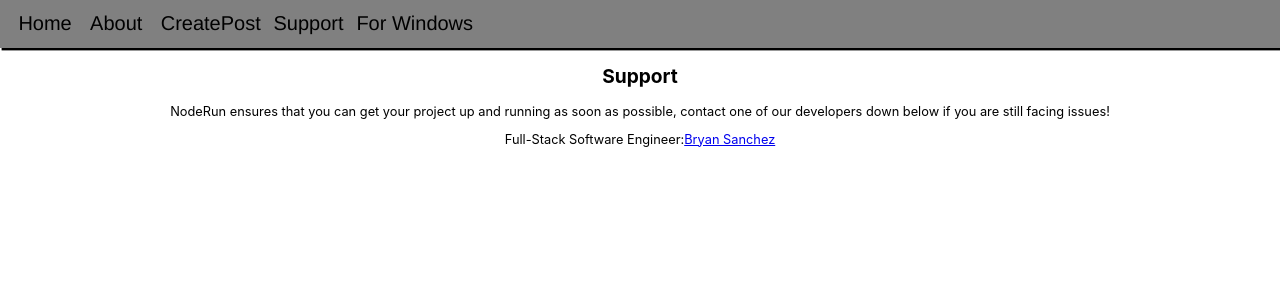
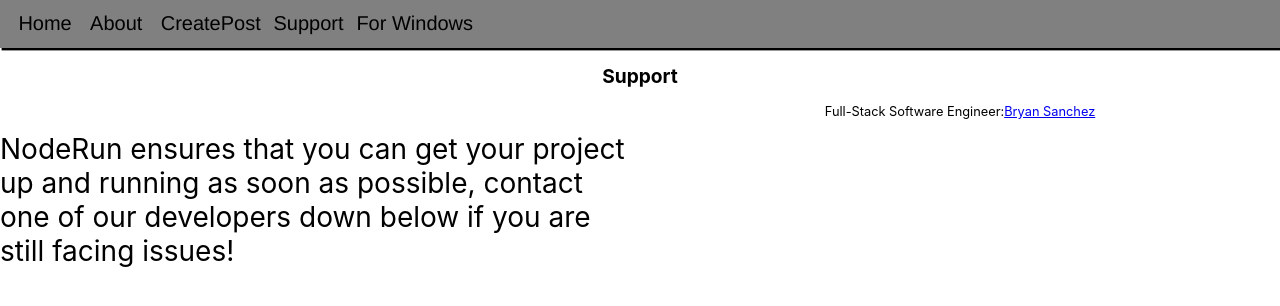
Before and after one commit to Bryvn1xx/u4_capstone_noderun, a React (Create React App) app in the folder client/: page /support in a window 1280 px wide. Shown: the top 306 px of the page. Built offline with nearby package versions, Linux system fonts and the light colour scheme; no server answers; a web font is replaced by a local one.

Commit message:
support page css

```diff
--- a/client/src/App.css
+++ b/client/src/App.css
@@ -30,6 +30,12 @@
   height: 50%;
   width: 90%;
   padding: 50px;
+}
+.support-quote {
+  font-size: 35px;
+  width: 50%;
+  float: left;
+  text-align: left
 }
 .about-paragraph {
 
--- a/client/src/pages/Support.js
+++ b/client/src/pages/Support.js
@@ -3,14 +3,15 @@ const Support = () => {
   return (
     <div>
       <h2>Support</h2>
-      <p>
-        NodeRun ensures that you can get your project up and running as soon as possible, contact one of our developers down below if you are still facing issues!
-      </p>
-      <p2>
-        Full-Stack Software Engineer:
+      <div className='support-container'>
+        <p className='support-quote'>
+          NodeRun ensures that you can get your project up and running as soon as possible, contact one of our developers down below if you are still facing issues!
+        </p>
+        <p2>
+          Full-Stack Software Engineer:
         <a href='https://www.linkedin.com/in/bryvn1xx/'>Bryan Sanchez</a>
-      </p2>
-
+        </p2>
+      </div>
 
 
 
```
